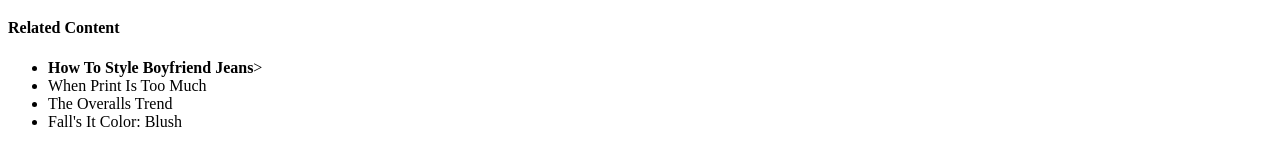
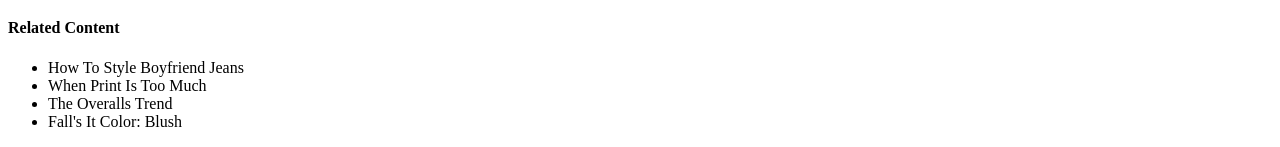
Before and after one commit to viktoriiatsoi/fashion-show-codecademy, a plain HTML site: page index.html in a window 1280 px wide. Shown: the part 1672-1819 px from the top of the page. Drawn offline with Linux system fonts and the light colour scheme.

Commit message:
revert last change

```diff
--- a/index.html
+++ b/index.html
@@ -17,7 +17,7 @@
     	<p>Always be true to your own sense of style, if you don't you'll be uncomfortable the whole time and it will show. Remember, NYFW is about expressing yourself and taking in what the designers have chosen to express through their new lines. Also it's important to wear shoes you'll be comfortable in all day. Obviously you want to look good, but you'll be on your feet all day long, so be prepared.</p>
         <h4>Related Content</h4>
     	<ul>
-        <li><strong>How To Style Boyfriend Jeans</strong>></li>
+        <li>How To Style Boyfriend Jeans</li>
         <li>When Print Is Too Much</li>
         <li>The Overalls Trend</li>
         <li>Fall's It Color: Blush</li>
```
